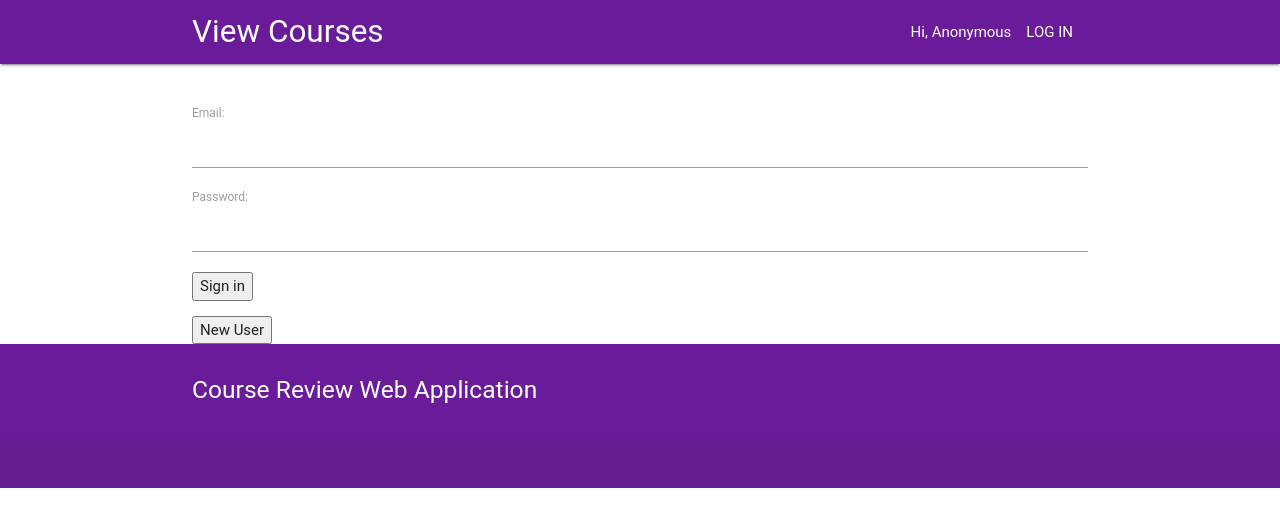
After one commit to xiangling1994/Course-Review-Web-Application, a Django app: page /login/ in a window 1280 px wide. The commit adds this page. Shown: the top 527 px of the page. Run offline with Django 3.2, Linux system fonts and the light colour scheme; some libraries are stand-ins or nearby versions; some web fonts are replaced.

Commit message:
add login
have bugs

```diff
--- a/courev/settings.py
+++ b/courev/settings.py
@@ -43,8 +43,8 @@ INSTALLED_APPS = [
 MIDDLEWARE = [
     'django.middleware.security.SecurityMiddleware',
     'django.contrib.sessions.middleware.SessionMiddleware',
-    'django.middleware.common.CommonMiddleware',
-    'django.middleware.csrf.CsrfViewMiddleware',
+    #'django.middleware.common.CommonMiddleware',
+    #'django.middleware.csrf.CsrfViewMiddleware',
     'django.contrib.auth.middleware.AuthenticationMiddleware',
     'django.contrib.messages.middleware.MessageMiddleware',
     'django.middleware.clickjacking.XFrameOptionsMiddleware',
--- /dev/null
+++ b/viewcourse/templates/login.html
@@ -0,0 +1,29 @@
+{% extends 'viewcourse/base.html' %}
+
+{% block content %}
+
+ <form action="/auth/" method="POST">{% csrf_token %}
+
+    <div data-role="fieldcontain">
+        <label for="email">Email:</label><input type="email" name="email" id="email" value="" />
+    </div>
+    <div data-role="fieldcontain">
+        <label for="password">Password:</label><input type="password" name="password" id="password" value="" />
+    </div>
+    <button type="submit" name="submit" value="submit-value">Sign in</button>
+</form>
+<!----<p><a href="#">DON'T HAVE AN ACCOUNT? SIGN UP</a></p>-->
+
+    <button id="toggle-button">New User</button>
+
+<div style="display:none" class="target"><form action="/signup/" method="POST"> {% csrf_token %}
+<div data-role="fieldcontain">
+    <label for="email">Email:</label><input type="email" name="email" id="email" value="" />
+</div>
+<div data-role="fieldcontain">
+    <label for="password">Password:</label><input type="password" name="password" id="password" value="" />
+</div>
+<button type="submit" name="submit" value="submit-value">Sign up</button>
+</form></div>
+
+{% endblock content %}
--- a/viewcourse/templates/viewcourse/base.html
+++ b/viewcourse/templates/viewcourse/base.html
@@ -9,15 +9,23 @@
   <!--<link rel="stylesheet" type="text/css" href="assets/style.css"/>-->
   <!--Let browser know website is optimized for mobile-->
   <meta name="viewport" content="width=device-width, initial-scale=1.0"/>
+
 </head>
 <body>
   <nav class="purple darken-3">
     <div class="nav-wrapper container">
       <a href="{% url 'course_list' %}" class="brand-logo">View Courses</a>
-      <a href="#" data-activates="mobile-demo" class="button-collapse"><i class="material-icons">menu</i></a>
+        <ul id="nav-mobile" class="right hide-on-med-and-down">
+          <li>{% if user.is_authenticated %}
+                            Hello, {{ user.username }}.
+                            {%  else %}Hi, Anonymous{% endif %}</li>
+            {% if user.is_authenticated %}<li><a href="#">Profile</a></li>
+            {% else %}<li><a href="{%  url 'loginview' %}">LOG IN</a>{% endif %}
+        </ul>
     </div>
   </nav>
   <div class="container" style="margin-top:40px;">
+
         {% block content %}
         {% endblock %}
   </div>
@@ -35,7 +43,7 @@
         </div>
         <div class="footer-copyright">
           <div class="container">
-          CR
+
           </div>
         </div>
   </footer>
@@ -48,5 +56,34 @@
     $('.modal').modal();
     $(".button-collapse").sideNav();
   });
+
+
+      document.getElementById('toggle-button').addEventListener('click', function () {
+    toggle(document.querySelectorAll('.target'));
+});
+
+function toggle (elements, specifiedDisplay) {
+  var element, index;
+
+  elements = elements.length ? elements : [elements];
+  for (index = 0; index < elements.length; index++) {
+    element = elements[index];
+
+    if (isElementHidden(element)) {
+      element.style.display = '';
+
+      // If the element is still hidden after removing the inline display
+      if (isElementHidden(element)) {
+        element.style.display = specifiedDisplay || 'block';
+      }
+    } else {
+
+      element.style.display = 'none';
+    }
+  }
+  function isElementHidden (element) {
+    return window.getComputedStyle(element, null).getPropertyValue('display') === 'none';
+  }
+}
 </script>
 </html>
--- a/viewcourse/urls.py
+++ b/viewcourse/urls.py
@@ -6,4 +6,7 @@ urlpatterns = [
     url(r'^course/(?P<pk>[0-9]+)/$', views.course_detail, name='course_detail'),
     url(r'^course/new/$', views.course_new, name='course_new'),
     url(r'^course/(?P<pk>\d+)/comment/$', views.comment_new, name='comment_new'),
+    url(r'^login/', views.loginview, name='loginview'),
+    url(r'^auth/', views.auth_and_login, name="auth_login"),
+    url(r'^signup/', views.sign_up_in, name="signup"),
 ]
--- a/viewcourse/views.py
+++ b/viewcourse/views.py
@@ -2,7 +2,11 @@ from django.shortcuts import render
 from django.shortcuts import redirect
 from .models import addcourse
 from .forms import PostForm, CommentForm
-from django.shortcuts import render, get_object_or_404
+from django.shortcuts import render, get_object_or_404,render_to_response, redirect
+from django.contrib.auth import authenticate, login
+from django.contrib.auth.models import User
+from django.views.decorators.csrf import requires_csrf_token
+
 
 # Create your views here.
 def course_list(request):
@@ -41,3 +45,41 @@ def comment_new(request, pk):
 def deliver(request):
     dada = "dadada"
     return render(request, 'viewcourse/course_list.html', {'dada': dada,})
+
+
+@requires_csrf_token
+def loginview(request):
+    c = {}
+    return render_to_response('login.html',c)
+
+def auth_and_login(request, onsuccess='/', onfail='/login/'):
+    user = authenticate(username=request.POST['email'], password=request.POST['password'])
+    if user is not None:
+        login(request, user)
+        return redirect(onsuccess)
+    else:
+        return redirect(onfail)
+
+
+def sign_up_in(request):
+    post = request.POST
+    if  post=={}:
+        return redirect("/signup/")
+    if not user_exists(post['email']):
+        user = create_user(username=post['email'], email=post['email'], password=post['password'])
+        return redirect("/")
+    else:
+        return auth_and_login(request)
+
+
+def create_user(username, email, password):
+    user = User(username=username, email=email)
+    user.set_password(password)
+    user.save()
+    return user
+
+def user_exists(username):
+    user_count = User.objects.filter(username=username).count()
+    if user_count == 0:
+        return False
+    return True
```
Also changed, not shown: db.sqlite3.
